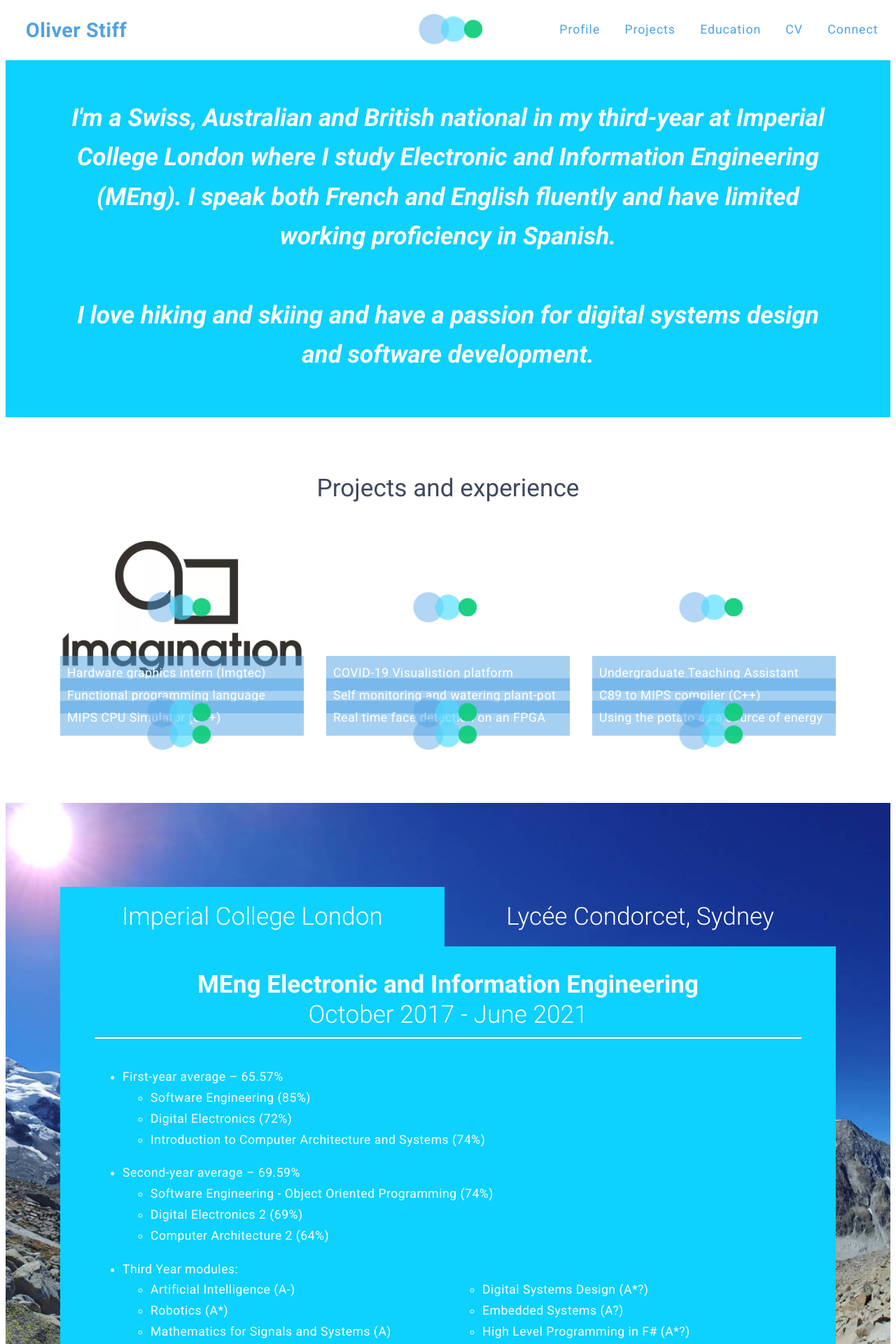
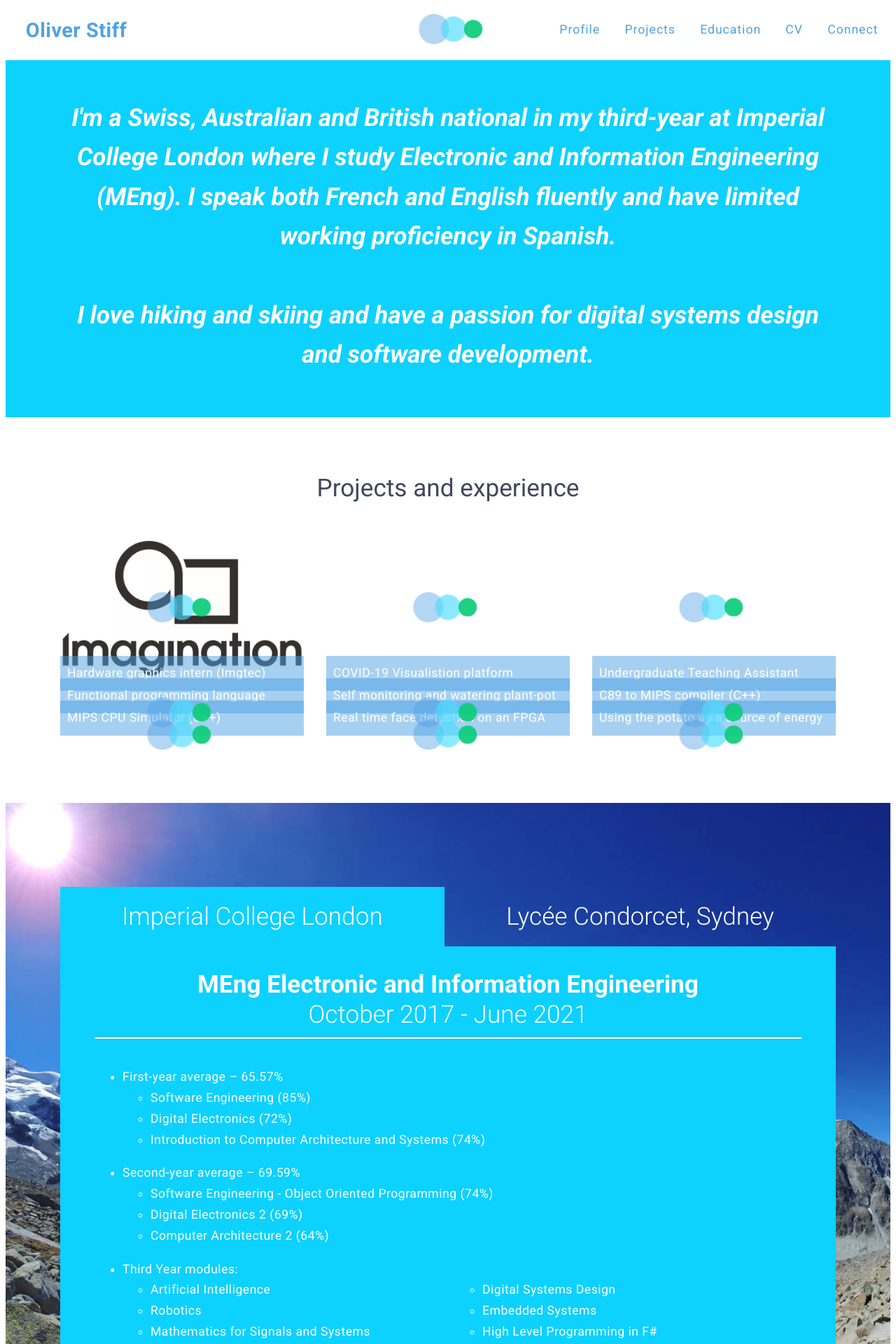
Before and after one commit to ostiff/ostiff.github.io, a PHP site: page /index.html in a window 1280 px wide. Shown: the top 1920 px of the page at 70% size. Run offline with PHP 8.4, Linux system fonts and the light colour scheme; some libraries are stand-ins or nearby versions.

Commit message:
Add: uta pic

```diff
--- a/css/modal-grid.css
+++ b/css/modal-grid.css
@@ -170,11 +170,16 @@
 }
 
 
-@media screen and (max-width: 800px) {
+@media screen and (max-width: 900px) {
     .md-modal-body {
         grid-template-columns: 1fr;
         grid-template-rows: 1fr 1fr;
         grid-template-areas: "md-modal-left" "md-modal-right";
+    }
+
+    .modal-content {
+        width: 95%;
+        height: 80%;
     }
 
     .md-modal-right-top,
--- a/index.html
+++ b/index.html
@@ -157,7 +157,7 @@
             </div>
             <div class="item gallery-image mbr-col-md-6 mbr-col-sm-12 mbr-col-lg-4">
                 <div id="modal-2" class="item-wrapper">
-                    <amp-img src="assets/images/02.jpg" layout="responsive" width="348" height="232" alt="image" class="placeholder-loader lb-image">
+                    <amp-img src="assets/images/uta.png" layout="responsive" width="348" height="232" alt="image" class="placeholder-loader lb-image">
                         <div placeholder="" class="placeholder">
                             <div class="mobirise-spinner">
                                 <em></em>
@@ -285,18 +285,17 @@
                     <br>
                     <li>Third Year modules:
                         <ul style="  columns: 2;-webkit-columns: 2; -moz-columns: 2;">
-                            <li>Artificial Intelligence (A-)</li>
-                            <li>Robotics (A*)</li>
-                            <li>Mathematics for Signals and Systems (A)</li>
-                            <li>Managerial Economics (B)</li>
-                            <li>Digital Systems Design (A*?)</li>
-                            <li>Embedded Systems (A?)</li>
-                            <li>High Level Programming in F# (A*?)</li>
-                            <li>Machine Learning (?)</li>
+                            <li>Artificial Intelligence</li>
+                            <li>Robotics</li>
+                            <li>Mathematics for Signals and Systems</li>
+                            <li>Managerial Economics</li>
+                            <li>Digital Systems Design</li>
+                            <li>Embedded Systems</li>
+                            <li>High Level Programming in F#</li>
+                            <li>Machine Learning</li>
                         </ul>
                     </li>
                 </ul>
-
             </div>
 
             <div role="tab" class="tab-button" option="b">
```
Also changed, not shown: assets/images/uta.png (added).
